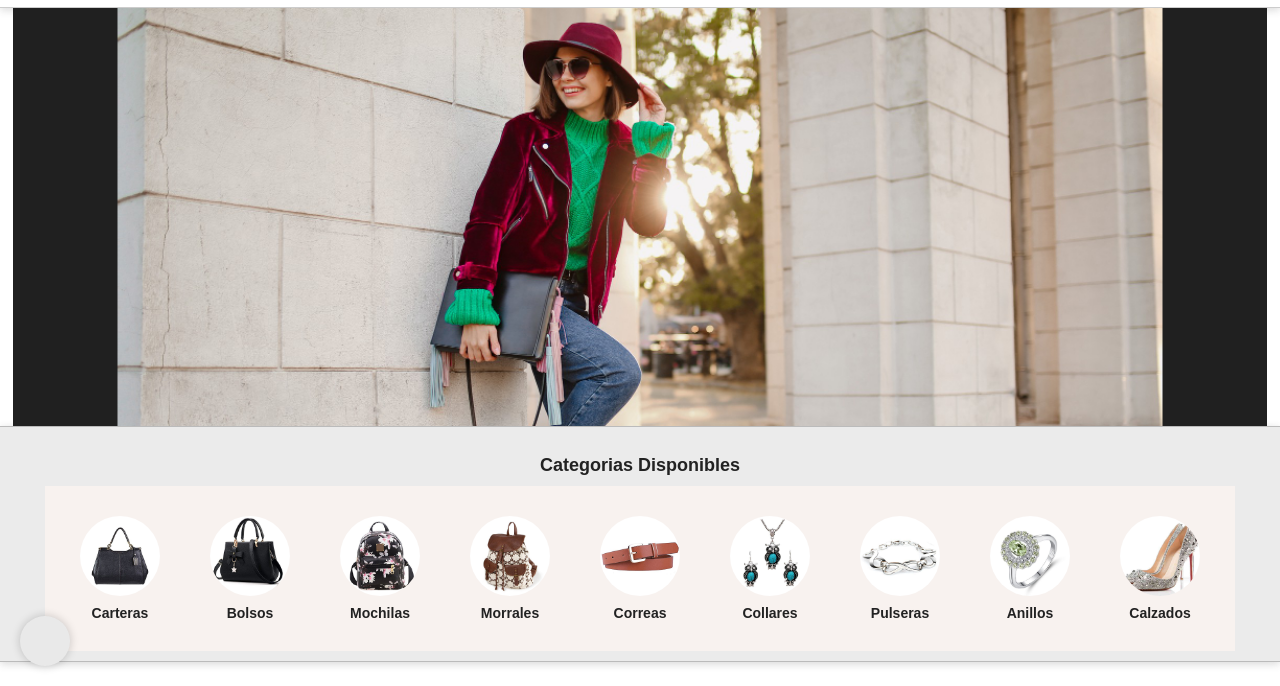
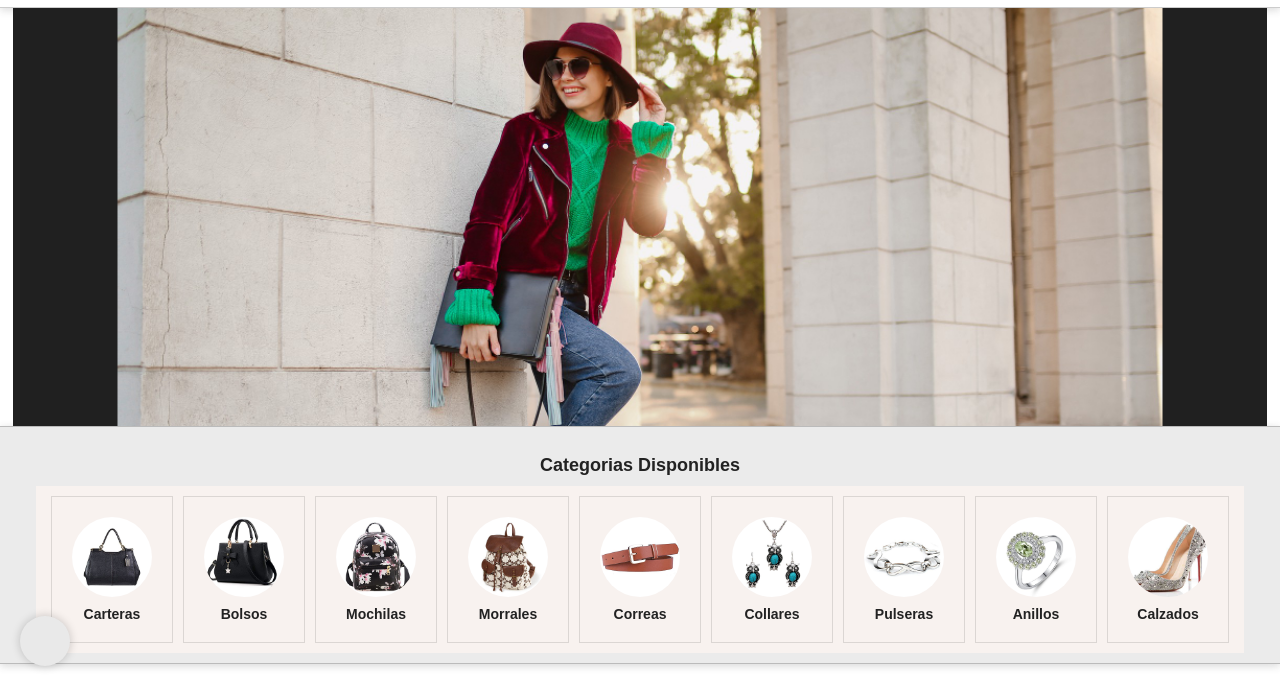
Before and after one commit to thealbert007/paginaweb, a plain HTML site: page index.html in a window 1280 px wide. Shown: the part 114-800 px from the top of the page. Drawn offline with Linux system fonts and the light colour scheme; a script that the page names is missing.

Commit message:
Update styles.css

```diff
--- a/styles.css
+++ b/styles.css
@@ -486,6 +486,7 @@ a {
     transition: transform 0.2s, box-shadow 0.2s;
     width: 45%; /* Ancho para dispositivos móviles, dos columnas en una fila */
     padding: 20px;
+    border: 1px solid #2222;
 }
 
 /* Estilos para la imagen circular */
```
